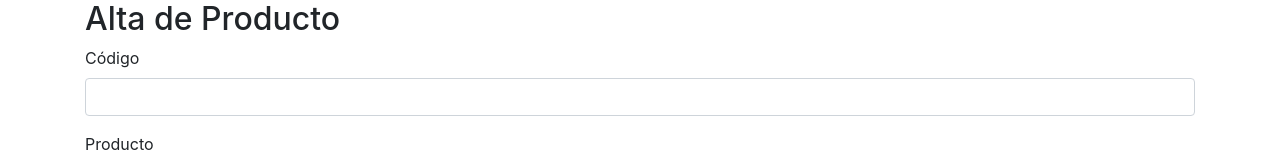
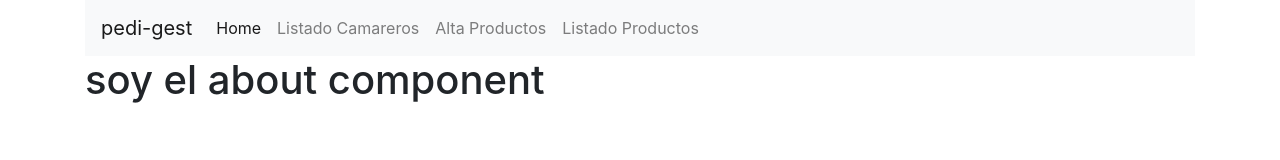
Before and after one commit to Were666/gestionpedidos_front, an Angular app: page /about in a window 1280 px wide. Shown: the top 160 px of the page. Built offline with nearby package versions, Linux system fonts and the light colour scheme; no server answers.

Commit message:
router mas o menos bien...

```diff
--- a/src/app/app.component.html
+++ b/src/app/app.component.html
@@ -1,3 +1,62 @@
+<div class="container">
+
+
+    <nav class="navbar navbar-expand-lg navbar-light bg-light">
+        <a class="navbar-brand" href="#">pedi-gest</a>
+        <button class="navbar-toggler" type="button" data-toggle="collapse" data-target="#navbarSupportedContent" aria-controls="navbarSupportedContent" aria-expanded="false" aria-label="Toggle navigation">
+          <span class="navbar-toggler-icon"></span>
+        </button>
+
+        <div class="collapse navbar-collapse" id="navbarSupportedContent">
+          <ul class="navbar-nav mr-auto">
+            <li class="nav-item active">
+              <a class="nav-link" href="#">Home <span class="sr-only">(current)</span></a>
+            </li>
+            <li class="nav-item">
+              <a class="nav-link" href="#">Listado Camareros</a>
+            </li>
+            <li class="nav-item">
+                <a class="nav-link" routerLink="/altaproducto">Alta Productos</a>
+            </li>
+            <li class="nav-item">
+                <a class="nav-link" routerLink="/paginaproductos">Listado Productos</a>
+            </li>
+
+          </ul>
+
+        </div>
+      </nav>
+
+      <router-outlet></router-outlet>
+
+
+<!---
+
+
+
+  <header>
+    <div>
+      <a routerLink="/about">{{title}}</a>
+    </div>
+    <nav class="navbar navbar-expand-lg navbar-light bg-light">
+      <a routerLink="/about">Home</a>
+      <a routerLink="/altaproducto">Alta Producto</a>
+      <a routerLink="/paginaproductos">Listado Productos</a>
+      <a routerLink="/listadocamareros">Listado Camareros</a>
+    </nav>
+  </header>
+  <router-outlet></router-outlet>
+</div>
+
+
+-->
+
+
+
+
+<!--
+
+
 <div class="container">
 
   <alta-producto></alta-producto>
@@ -45,3 +104,5 @@
 
 
 </div>
+
+-->
--- a/src/app/app.component.ts
+++ b/src/app/app.component.ts
@@ -11,6 +11,10 @@ import { PedidoService }              from './services/pedido.service';
 })
 export class AppComponent implements OnInit {
 
+
+  title = "Gestión Productos";
+
+ /*
   // Atributos que "pintaremos" en el HTML
   camareros;
   pedidos;
@@ -34,4 +38,5 @@ export class AppComponent implements OnInit {
     });
 
   }
+  */
 }
--- a/src/app/app.module.ts
+++ b/src/app/app.module.ts
@@ -4,29 +4,32 @@ import { NgModule }                           from '@angular/core';
 import { HttpClientModule }                   from '@angular/common/http';
 import { NgbModule }                          from '@ng-bootstrap/ng-bootstrap';
 import { NgbPaginationModule}                 from '@ng-bootstrap/ng-bootstrap';
+import { AppRoutingModule }                   from './app-routing.module';
 import { FormsModule, ReactiveFormsModule }   from '@angular/forms';
+import { ServiceWorkerModule }                from '@angular/service-worker';
 
 // Componentes
 import { AppComponent }                       from './app.component';
-
 import { ListadoCamarerosComponent }          from './components/listado_camareros/listado.camareros.component';
 import { AltaProductoComponent }              from './components/alta_producto/alta.producto.component';
 import { ListadoProductosPaginadoComponent }  from './components/listado_productos/listado.productos.paginado.component';
+import { AboutComponent }                     from './components/about/about.component';
 
 // Servicios
 import { CamareroService }                    from './services/camarero.service';
 import { PedidoService }                      from './services/pedido.service';
 import { ProductoService }                    from './services/producto.service';
-import { ServiceWorkerModule } from '@angular/service-worker';
-import { environment } from '../environments/environment';
 
+// Environment?
+import { environment }                        from '../environments/environment';
 
 @NgModule({
   declarations: [
     AppComponent,
     ListadoCamarerosComponent,
     ListadoProductosPaginadoComponent,
-    AltaProductoComponent
+    AltaProductoComponent,
+    AboutComponent
   ],
   imports: [
     BrowserModule,
@@ -34,8 +37,10 @@ import { environment } from '../environments/environment';
     NgbModule,
     NgbPaginationModule,
     FormsModule,
-    ReactiveFormsModule,
-    ServiceWorkerModule.register('/ngsw-worker.js', { enabled: environment.production })
+    AppRoutingModule,
+
+    ReactiveFormsModule, // WTF?
+    ServiceWorkerModule.register('/ngsw-worker.js', { enabled: environment.production }) // WTF?
   ],
   providers: [CamareroService, ProductoService, PedidoService],
   bootstrap: [AppComponent]
--- /dev/null
+++ b/src/app/components/about/about.component.html
@@ -0,0 +1 @@
+<h1>soy el about component</h1>
--- /dev/null
+++ b/src/app/components/about/about.component.ts
@@ -0,0 +1,15 @@
+import { Component, OnInit } from '@angular/core';
+
+@Component({
+  selector: 'app-about',
+  templateUrl: './about.component.html',
+  styleUrls: ['./about.component.css']
+})
+export class AboutComponent implements OnInit {
+
+  constructor() { }
+
+  ngOnInit() {
+  }
+
+}
--- a/src/app/components/listado_productos/listado.productos.paginado.component.html
+++ b/src/app/components/listado_productos/listado.productos.paginado.component.html
@@ -1,6 +1,6 @@
 <h2>Listado de Productos Paginado</h2>
 <div *ngIf="pagina">
-  <ngb-pagination (pageChange)="setPage($event)" [collectionSize]="pagina.numeroTotalElementos" [(page)]="page" [boundaryLinks]="true"></ngb-pagination>
+  <ngb-pagination (pageChange)="setPage($event)" [pageSize]="25"  [collectionSize]="pagina.numeroTotalElementos" [(page)]="page" [boundaryLinks]="true"></ngb-pagination>
   <table class="table">
     <tr>
       <th>Código</th>
--- a/src/app/components/listado_productos/listado.productos.paginado.component.ts
+++ b/src/app/components/listado_productos/listado.productos.paginado.component.ts
@@ -13,7 +13,7 @@ export class ListadoProductosPaginadoComponent implements OnInit {
     pagina:Pagina = undefined;
 
     page:number = 1;
-    elementosPorPagina: number = 10;
+    elementosPorPagina:number = 45;
     constructor( private productoService: ProductoService){}
 
     ngOnInit(): void {
```
Also changed, not shown: src/app/app-routing.module.ts (added, +24 -0 lines), src/app/components/about/about.component.css (added).
